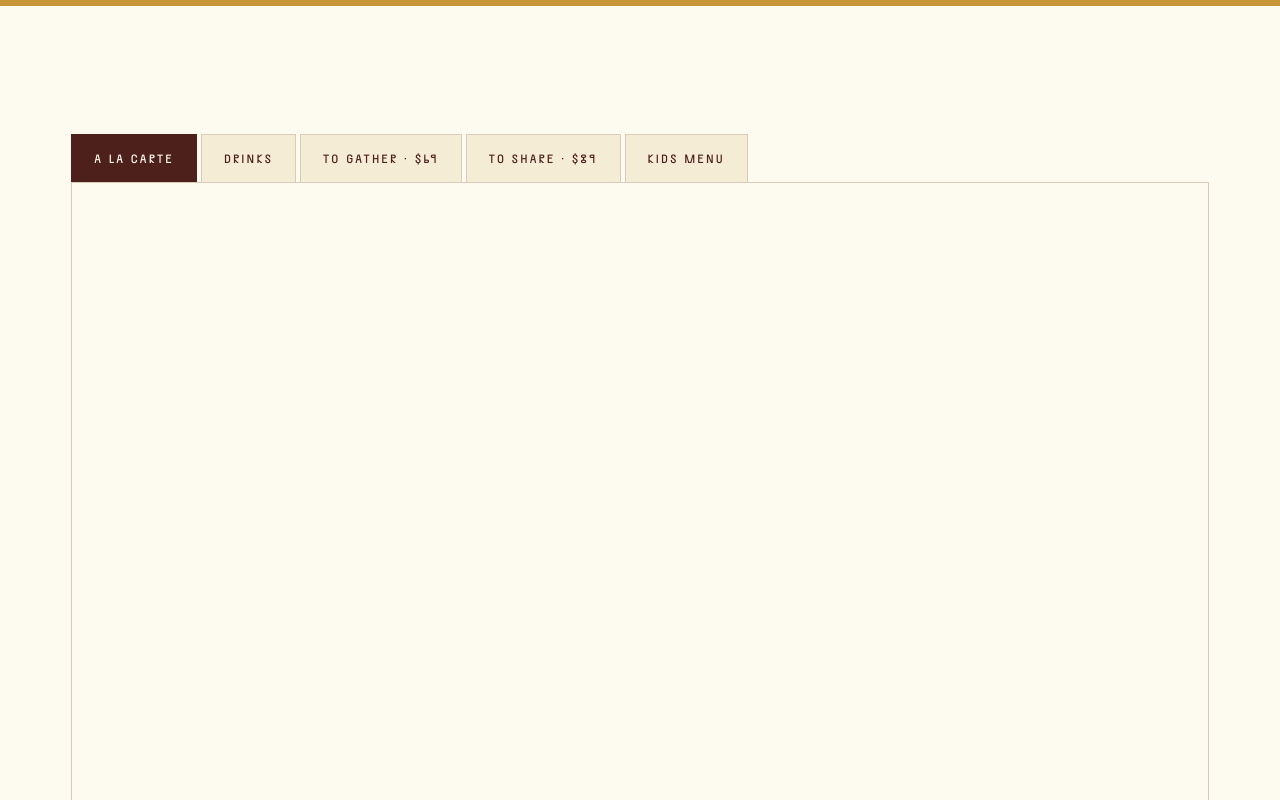
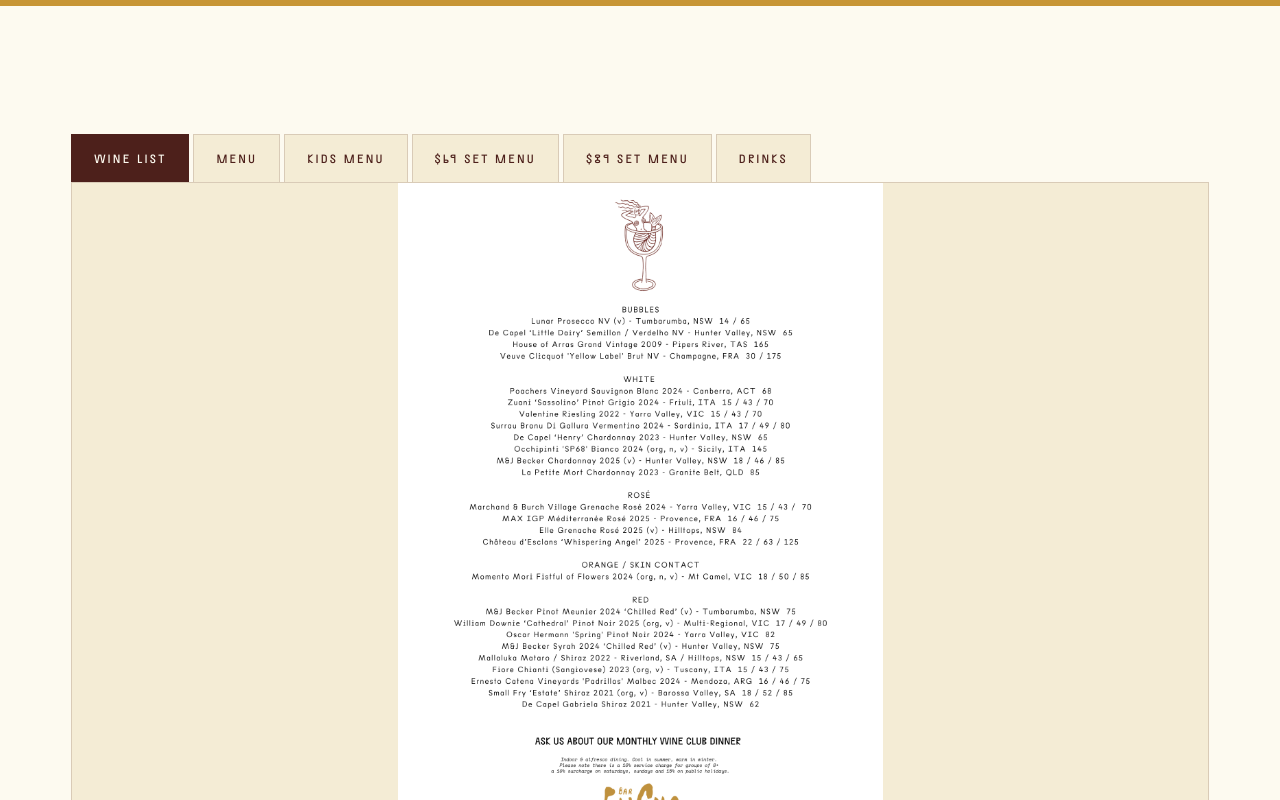
Before and after one commit to seammedia/bar-elvina, a Next.js app: page /menu in a window 1280 px wide. Shown: the part 760-1560 px from the top of the page. Built offline with nearby package versions, Linux system fonts and the light colour scheme.

Commit message:
Update Elvina menus and dining room name

```diff
--- a/src/app/globals.css
+++ b/src/app/globals.css
@@ -488,12 +488,17 @@
   height: 86vh;
   max-height: 1150px;
   min-height: 520px;
-}
-.menu-embed iframe {
+  overflow: auto;
+}
+.menu-embed iframe,
+.menu-embed .menu-image {
   width: 100%;
   height: 100%;
   border: 0;
   display: block;
+}
+.menu-embed .menu-image {
+  object-fit: contain;
 }
 @media (max-width: 600px) {
   .menu-embed { height: 70vh; min-height: 420px; }
--- a/src/components/menu-viewer.tsx
+++ b/src/components/menu-viewer.tsx
@@ -6,6 +6,7 @@
 export function MenuViewer() {
   const [active, setActive] = useState(0);
   const current = MENUS[active];
+  const isImage = /\.(?:gif|jpe?g|png|webp)$/i.test(current.file);
 
   return (
     <div className="menu-viewer">
@@ -23,12 +24,22 @@
         ))}
       </div>
       <div className="menu-embed">
+        {isImage ? (
+          <img
+            key={current.file}
+            src={current.file}
+            alt={`${current.name} menu`}
+            className="menu-image"
+            loading="lazy"
+          />
+        ) : (
           <iframe
             key={current.file}
             src={`${current.file}#view=Fit&toolbar=0&navpanes=0`}
             title={`${current.name} menu`}
             loading="lazy"
           />
+        )}
       </div>
     </div>
   );
--- a/src/lib/config.ts
+++ b/src/lib/config.ts
@@ -10,13 +10,14 @@
 // Events / function pack PDF. TODO: replace placeholder with Lucas's real pack.
 export const FUNCTION_PACK_URL = "/elvina-function-pack.pdf";
 
-// Menu PDFs embedded on the menu page (tabbed viewer).
+// Menu files embedded on the menu page (tabbed viewer).
 export const MENUS = [
-  { name: "A La Carte", desc: "Our full seasonal menu.", file: "/menus/a-la-carte.pdf" },
+  { name: "Wine List", desc: "Our current wine list.", file: "/menus/wine-list.png" },
+  { name: "Menu", desc: "Our full seasonal menu.", file: "/menus/a-la-carte.pdf" },
+  { name: "Kids Menu", desc: "For the little ones.", file: "/menus/kids-menu.pdf" },
+  { name: "$69 Set Menu", desc: "Our sharing menu for a relaxed gathering.", file: "/menus/set-menu-gather.pdf" },
+  { name: "$89 Set Menu", desc: "The fuller Elvina sharing experience.", file: "/menus/set-menu-share.pdf" },
   { name: "Drinks", desc: "Cocktails, wine, beer and non-alcoholic drinks.", file: "/menus/drinks.pdf" },
-  { name: "To Gather · $69", desc: "Our sharing menu for a relaxed gathering.", file: "/menus/set-menu-gather.pdf" },
-  { name: "To Share · $89", desc: "The fuller Elvina sharing experience.", file: "/menus/set-menu-share.pdf" },
-  { name: "Kids Menu", desc: "For the little ones.", file: "/menus/kids-menu.pdf" },
 ];
 
 export const BUSINESS = {
@@ -116,7 +117,7 @@
 // All five now have dedicated photography supplied by Lucas (June 2026).
 export const ROOMS = [
   {
-    name: "The Foyer",
+    name: "The Dining Room",
     capacity: "Seats 25 · Stands 30",
     desc: "Our inside dining room. Warm, intimate, the heart of the venue.",
     image: "/images/room-foyer.jpg",
```
Also changed, not shown: public/menus/wine-list.png (added). Lines whose indentation alone changed are shown as unchanged.
